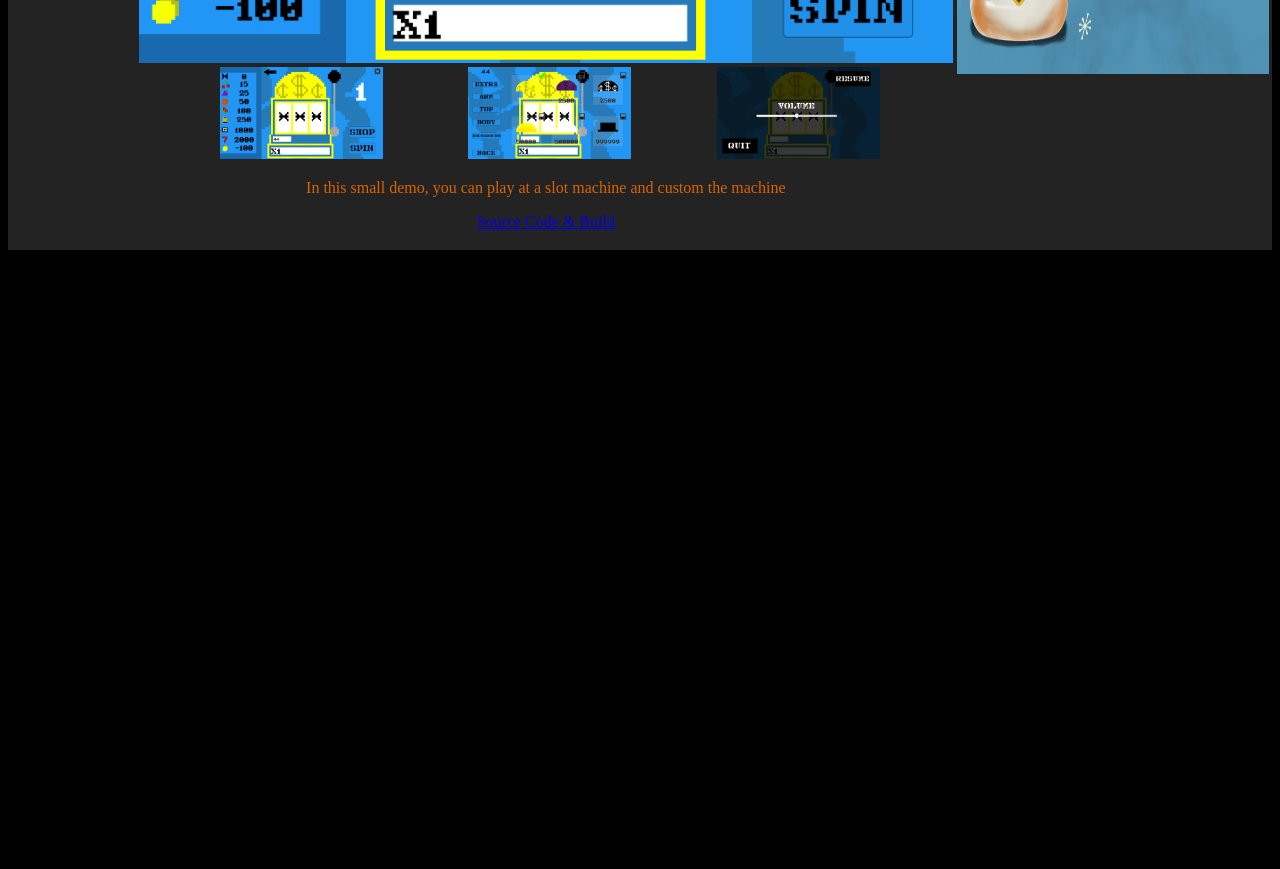
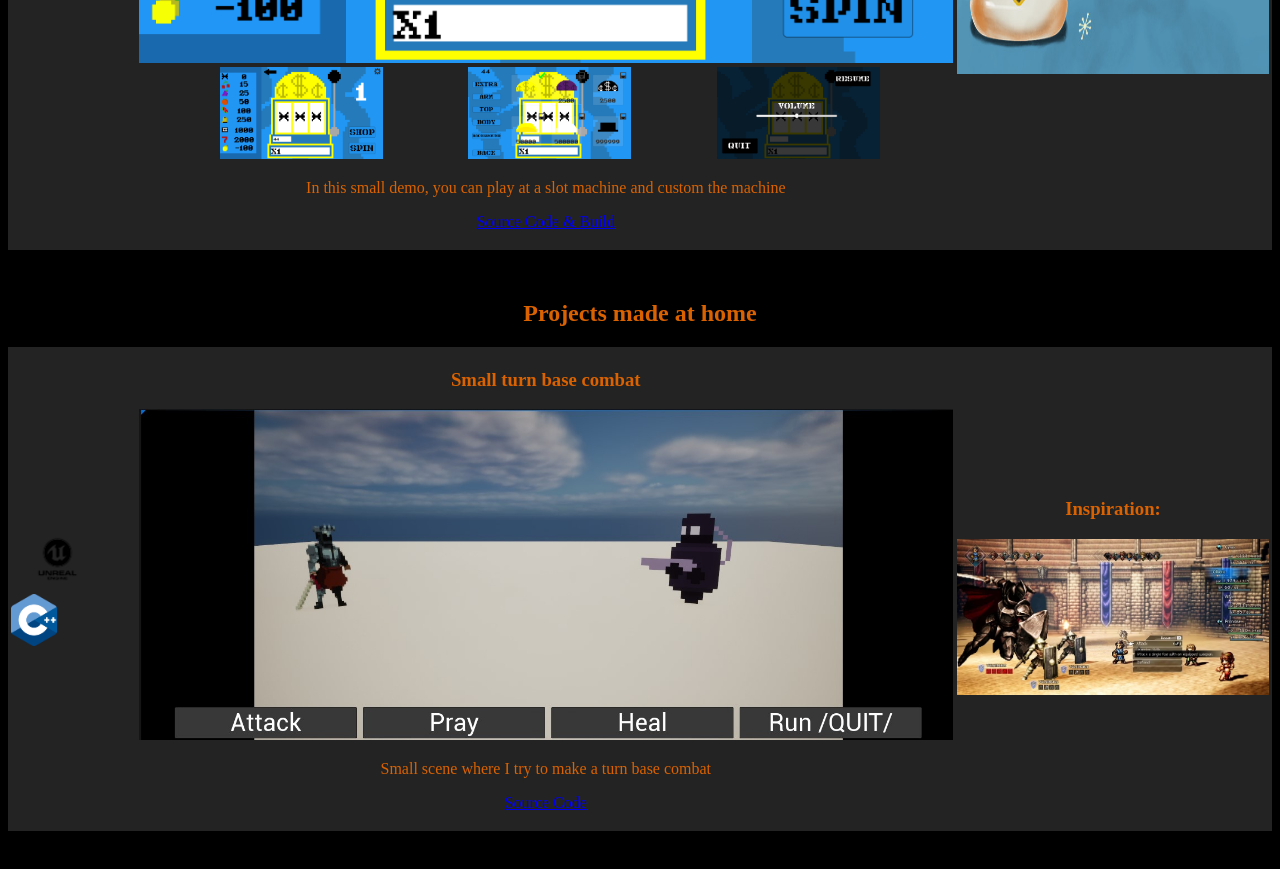
Before and after one commit to ZacharyAube/ZacharyAube.github.io, a plain HTML site: page index.html in a window 1280 px wide. Shown: the part 2388-3257 px from the top of the page. Before the commit the page ends 2688 px from the top, so only its background shows below. Drawn offline with Linux system fonts and the light colour scheme.

Commit message:
New Stuff

```diff
--- a/index.html
+++ b/index.html
@@ -88,7 +88,29 @@
                 </tr>
             </table>
         </div>
+        <h2>Projects made at home</h2>
+        <div class="">
+            <table>
+                <tr>
+                    <td style="width: 10%">
+                        <img src="img/UELogo.png" style="width: 75%">
+                        <img src="img/CPPLogo.png" style="width: 37.5%">
+                    </td>
+                    <td style="width: 65%">
+                        <h3>Small turn base combat</h3>
 
+                        <img src="img/TurnBaseRPG.png" style="width: 100%">
+
+                        <p>Small scene where I try to make a turn base combat </p>
+                        <p><a href="https://github.com/ZacharyAube/TurnBaseRPG" <p>Source Code</p> </a>
+                    </td>
+                    <td>
+                        <h3 style="text-align: center">Inspiration:</h3>
+                        <img src="img/Octopath.png" style="width: 100%">
+                    </td>
+                </tr>
+            </table>
+        </div>
     </div>
 
 <script>
```
Also changed, not shown: img/Octopath.png (added), img/TurnBaseRPG.png (added).
